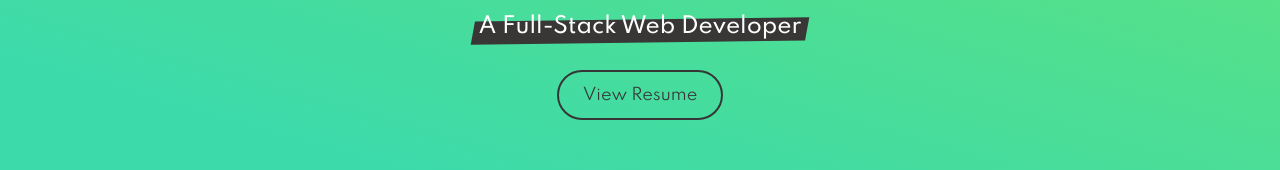
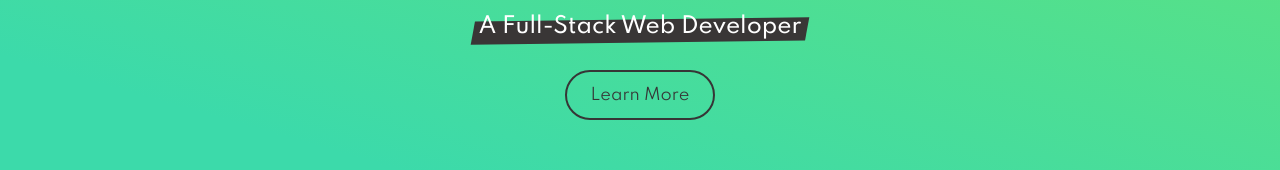
Before and after one commit to cnestordev/portfolio, a React (Create React App) app: page / in a window 1280 px wide. Shown: the part 360-530 px from the top of the page. Built offline with nearby package versions, Linux system fonts and the light colour scheme.

Commit message:
changes button cta

```diff
--- a/src/components/Home.js
+++ b/src/components/Home.js
@@ -8,13 +8,7 @@ function Home() {
       <Intro>
         <h1>Hi! I'm Nestor.</h1>
         <h3>A Full-Stack Web Developer</h3>
-        <a
-          href="https://drive.google.com/file/d/1pgbPtdytVL3XyjTTO2_3MZaJeUy-oT7s/view"
-          target="_blank"
-          rel="noreferrer noopener"
-        >
-          View Resume
-        </a>
+        <a href="#skills">Learn More</a>
       </Intro>
     </Section>
   )
```
